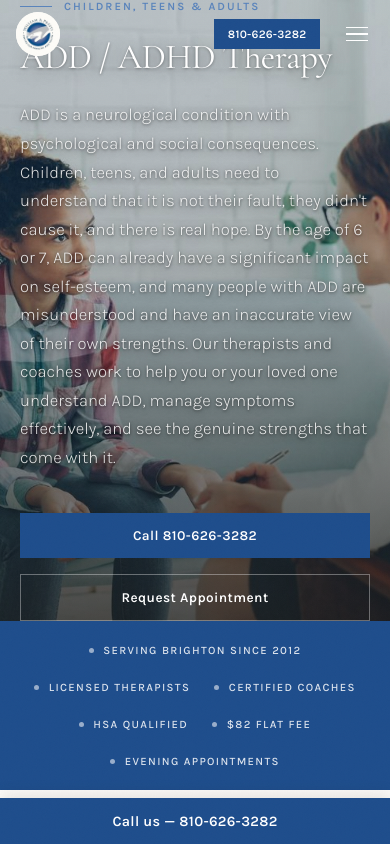
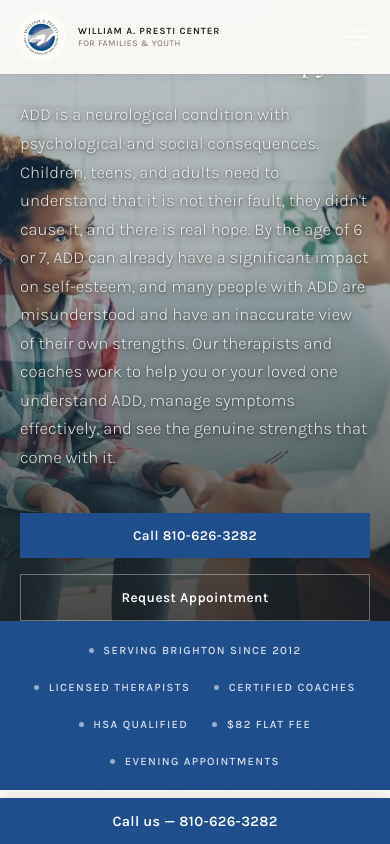
Before and after one commit to jokessenich/Clients-BrightonTherapy, a Next.js app: page /services/add-therapy in a window 390 px wide. Shown: the top 844 px of the page. Built offline with nearby package versions, Linux system fonts and the light colour scheme.

Commit message:
more nav updates

```diff
--- a/app/globals.css
+++ b/app/globals.css
@@ -108,6 +108,23 @@ body.js-reveal .r.v {
 .nav:not(.stuck) .nav-links a { color: rgba(255, 255, 255, 0.9); }
 .nav:not(.stuck) .nav-links a:hover { color: var(--white); }
 .nav:not(.stuck) .nav-links a.active { color: var(--white); }
+
+/* On inner pages (services, about, contact, etc.) the nav is opaque from the
+   start. The inner heroes are shorter and darker overlays don't help with
+   the navy phone pill bleeding into the page title. The home page keeps the
+   floating-over-hero treatment. */
+.nav.nav-solid {
+  background: rgba(254, 252, 249, 0.94);
+  backdrop-filter: blur(24px);
+  -webkit-backdrop-filter: blur(24px);
+  box-shadow: 0 1px 0 rgba(0, 0, 0, 0.05);
+}
+.nav.nav-solid .nav-brand-text { color: var(--dark); }
+.nav.nav-solid .nav-brand-text small { color: var(--text-light); }
+.nav.nav-solid .nav-links a { color: var(--text); }
+.nav.nav-solid .nav-links a:hover { color: var(--rust); }
+.nav.nav-solid .nav-links a.active { color: var(--rust); }
+.nav.nav-solid .hamburger span { background: var(--dark); }
 
 /* When the mobile menu drawer is open, the menu background goes light/cream
    regardless of whether the page is at the top or scrolled. Force dark link
@@ -1882,18 +1899,15 @@ details[open] .faq-q::after { transform: rotate(45deg); }
 }
 @media (max-width: 640px) {
   .nav { padding: 0.75rem 1rem; }
-  /* Shrink the logo on small viewports so the nav fits cleanly in one row */
-  .nav-logo-img { width: 44px; height: 44px; }
-  /* Hide the brand wordmark on small viewports — the logo alone carries the
-     brand. Cramming "William A. Presti Center For Families & Youth" next to
-     a logo and a phone pill on a 360px screen forces multi-line wrapping
-     that explodes the nav height and overlaps the hero content. */
-  .nav-brand-text { display: none; }
-  .nav-phone {
-    padding: 0.5rem 0.85rem;
-    font-size: 0.72rem;
-    white-space: nowrap;
-  }
+  /* Smaller logo on phones to give horizontal room to the wordmark */
+  .nav-logo-img { width: 50px; height: 50px; }
+  /* Wordmark stays visible but tighter */
+  .nav-brand-text { font-size: 0.6rem; line-height: 1.3; }
+  .nav-brand-text small { font-size: 0.55rem; }
+  /* Phone pill is hidden on mobile — the sticky bottom mobile CTA already
+     shows "Call us — 810-626-3282" so duplicating it in the nav is just
+     extra visual weight that doesn't fit on a 360px screen. */
+  .nav-phone { display: none; }
   .hero { padding: 0 1.25rem; }
   .hero-meta { display: none; }
   .hero-h1 { font-size: 2.6rem; }
--- a/components/Nav.tsx
+++ b/components/Nav.tsx
@@ -23,8 +23,10 @@ export default function Nav() {
     setMobileOpen(false);
   }, [pathname]);
 
+  const isHome = pathname === '/';
+
   return (
-    <nav className={`nav ${stuck ? 'stuck' : ''}`}>
+    <nav className={`nav ${stuck ? 'stuck' : ''} ${isHome ? '' : 'nav-solid'}`}>
       <Link href="/" className="nav-brand" aria-label="Home">
         <Image
           src="/images/logo.png"
```
